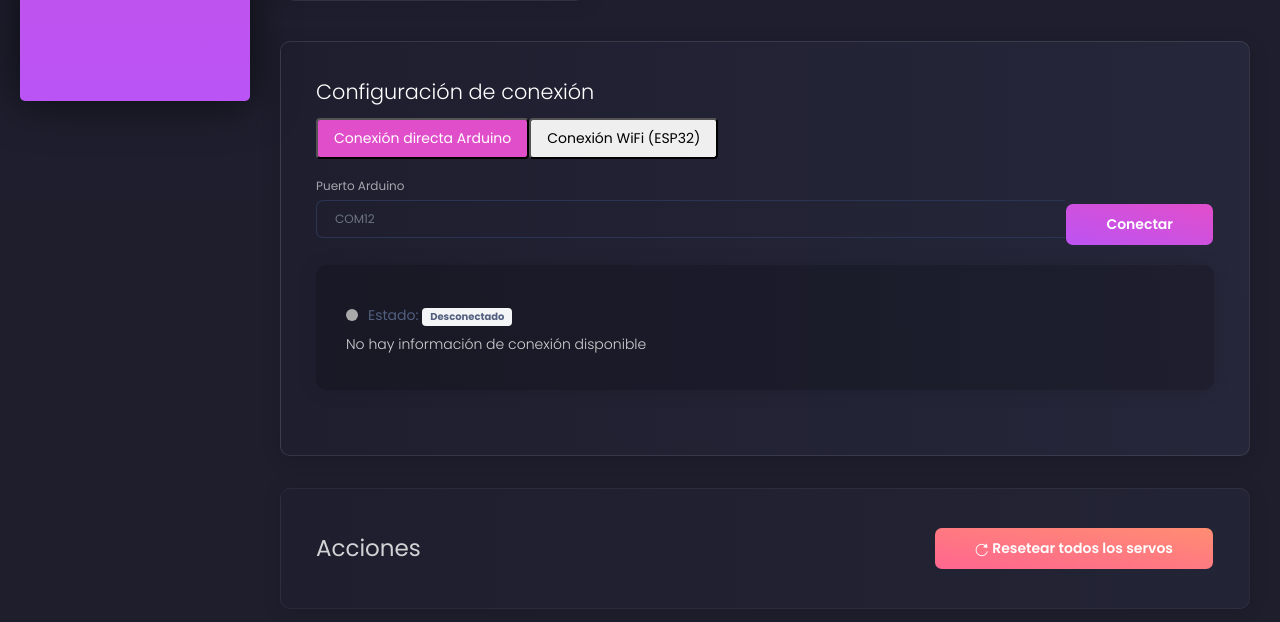
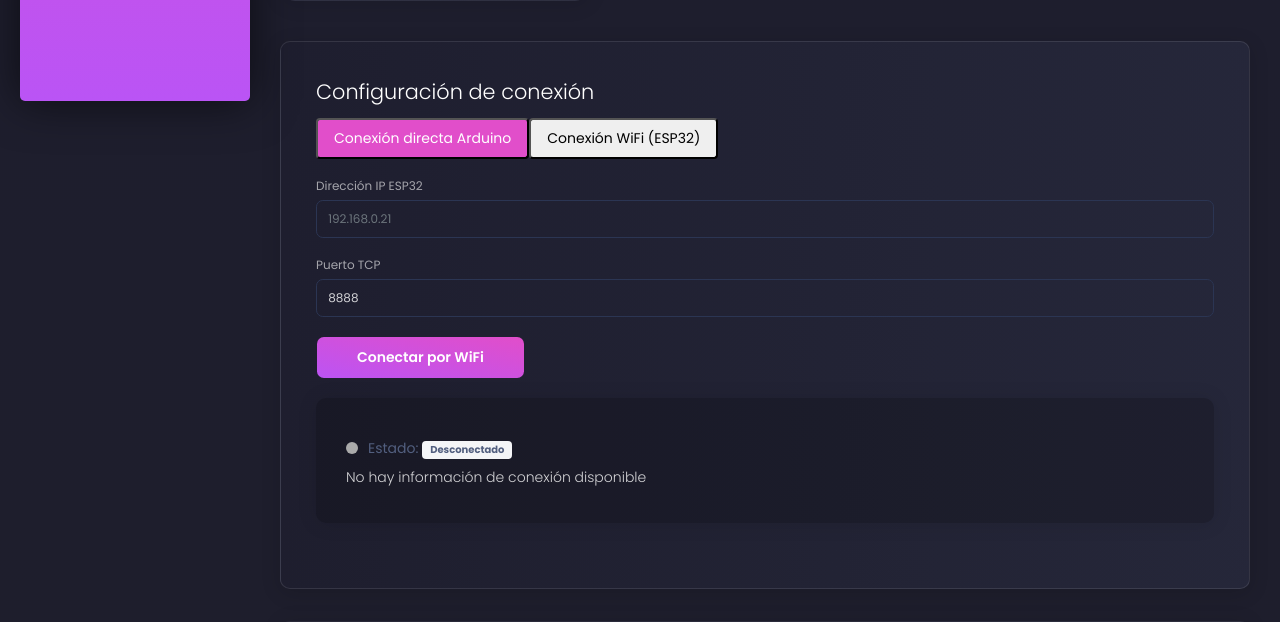
Before and after one commit to Chelqq/Scarlet-witch-project, a Flask app: page /index in a window 1280 px wide. Shown: the part 689-1311 px from the top of the page. Run offline with Flask 2, Linux system fonts and the light colour scheme; the visitor is signed in with stand-in values (Sample User, id 1); parts of the project's set-up code (start-up, migrations or seed data) failed here and were passed over; some libraries are stand-ins or nearby versions.

Commit message:
Actualizar la lógica de pestañas en la sección de conexión: corregir el estado de selección para la conexión directa de Arduino y la conexión WiFi (ESP32).

```diff
--- a/apps/templates/home/index.html
+++ b/apps/templates/home/index.html
@@ -547,19 +547,19 @@
 
                     <ul class="nav nav-pills mb-3" id="connection-tabs" role="tablist">
                         <li class="nav-item" role="presentation">
-                            <button class="nav-link active w-100" id="direct-tab" data-bs-toggle="pill" data-bs-target="#direct-connection-form" type="button" role="tab" aria-controls="direct-connection-form" aria-selected="true">
+                            <button class="nav-link active w-100" id="direct-tab" data-bs-toggle="pill" data-bs-target="#direct-connection-form" type="button" role="tab" aria-controls="direct-connection-form" aria-selected="false">
                                 Conexión directa Arduino
                             </button>
                         </li>
                         <li class="nav-item" role="presentation">
-                            <button class="nav-link w-100" id="wifi-tab" data-bs-toggle="pill" data-bs-target="#wifi-connection-form" type="button" role="tab" aria-controls="wifi-connection-form" aria-selected="false">
+                            <button class="nav-link w-100" id="wifi-tab" data-bs-toggle="pill" data-bs-target="#wifi-connection-form" type="button" role="tab" aria-controls="wifi-connection-form" aria-selected="true">
                                 Conexión WiFi (ESP32)
                             </button>
                         </li>
                     </ul>
 
                     <div class="tab-content mt-3">
-                        <div class="tab-pane fade show active" id="direct-connection-form" role="tabpanel" aria-labelledby="direct-tab">
+                        <div class="tab-pane fade" id="direct-connection-form" role="tabpanel" aria-labelledby="direct-tab">
                             <div class="mb-3">
                                 <label for="arduino-port" class="form-label">Puerto Arduino</label>
                                 <div class="input-group">
@@ -569,7 +569,7 @@
                             </div>
                         </div>
 
-                        <div class="tab-pane fade" id="wifi-connection-form" role="tabpanel" aria-labelledby="wifi-tab">
+                        <div class="tab-pane fade show active" id="wifi-connection-form" role="tabpanel" aria-labelledby="wifi-tab">
                             <div class="mb-3">
                                 <label for="esp32-ip" class="form-label">Dirección IP ESP32</label>
                                 <input type="text" class="form-control" id="esp32-ip" placeholder="192.168.0.21">
```
